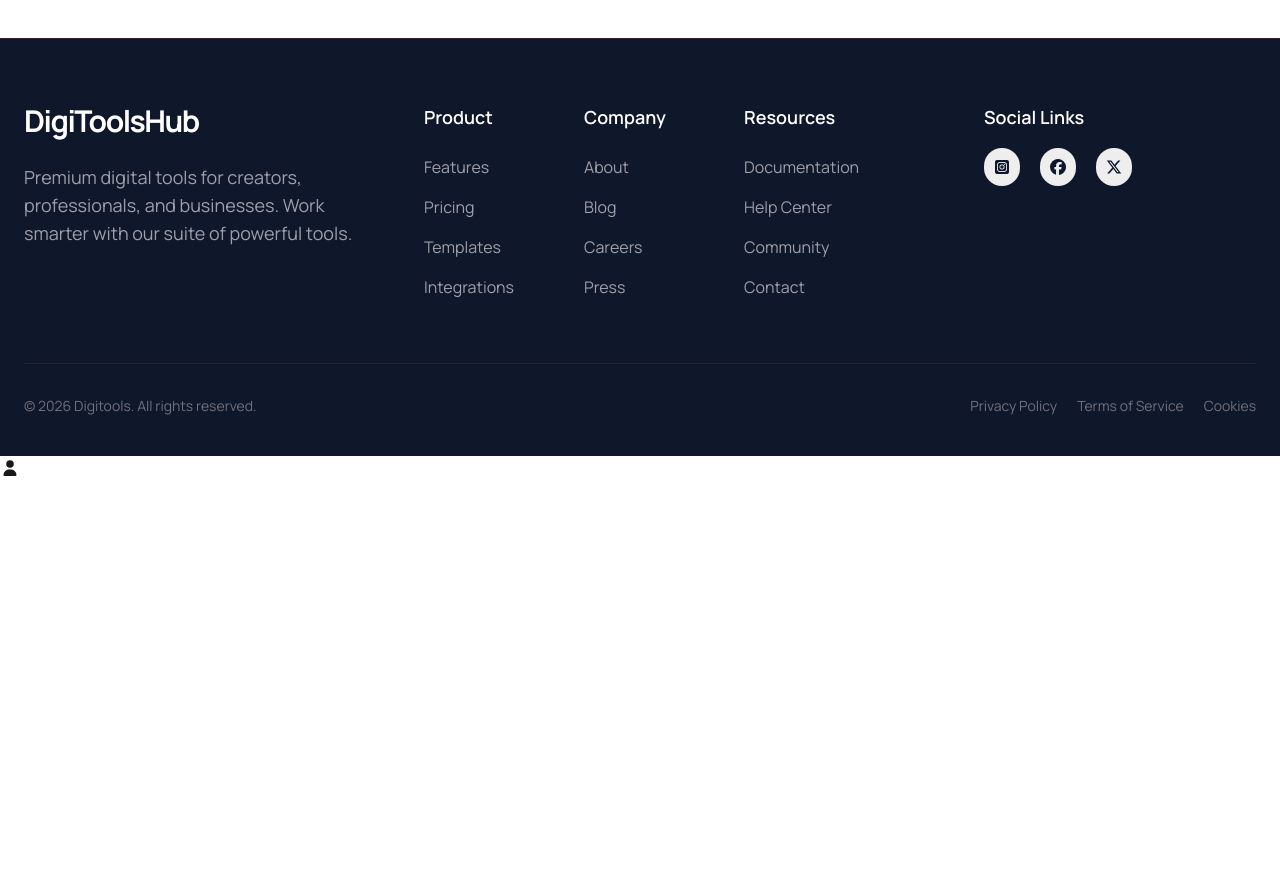
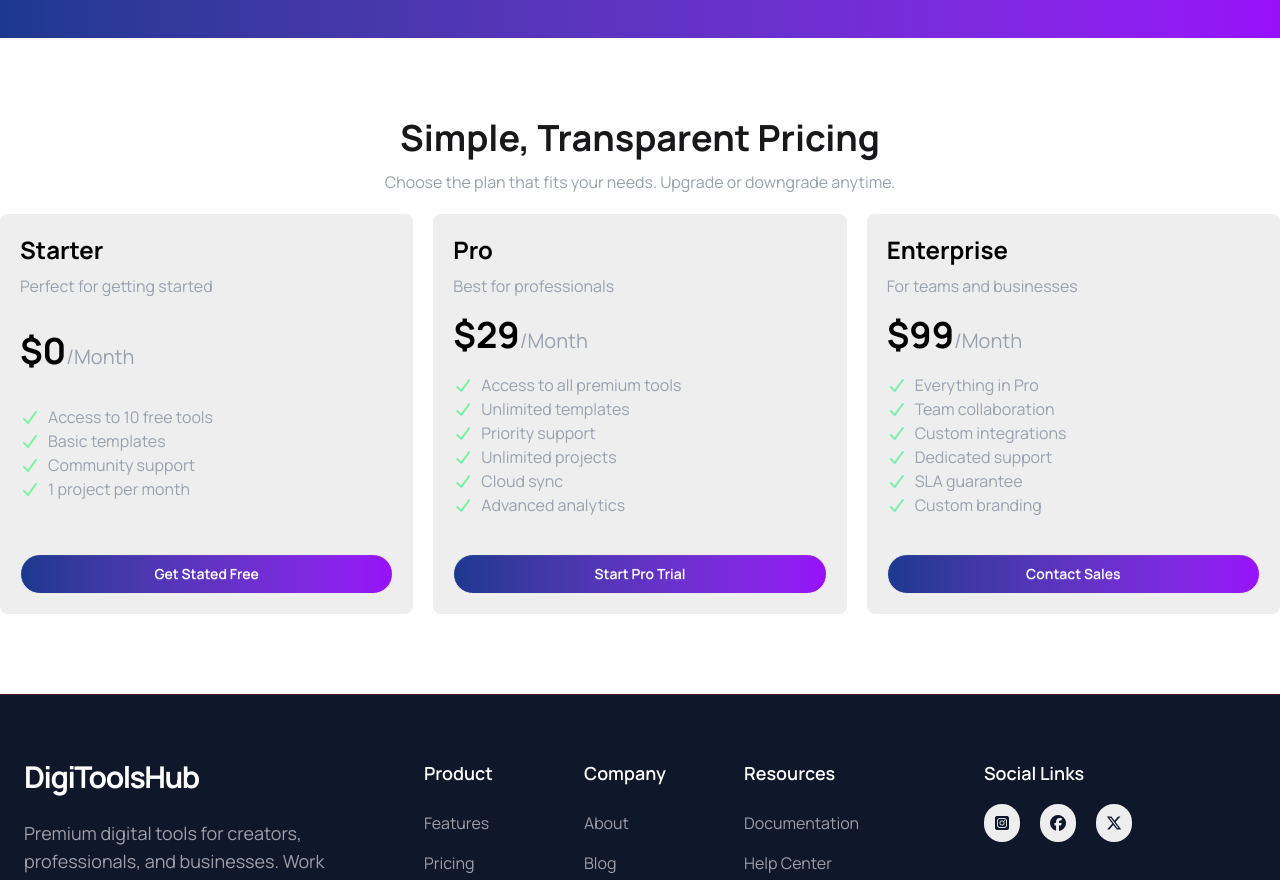
Before and after one commit to asm-ayesha/DigitToolHub, a React (Vite) app: page / in a window 1280 px wide. Shown: the part 924-1804 px from the top of the page. Before the commit the page ends 1404 px from the top, so only its background shows below. Built offline with nearby package versions, Linux system fonts and the light colour scheme.

Commit message:
trasnparent pricing section designe completede and btn click active card bg change and btn bg color change

```diff
--- a/src/App.jsx
+++ b/src/App.jsx
@@ -3,6 +3,7 @@ import './App.css'
 import Banner from './ccomponents/Banner'
 import Footer from './ccomponents/Footer'
 import NavBar from './ccomponents/Navbar'
+import Princing from './ccomponents/Princing'
 import StatsSection from './ccomponents/StatsSection'
 
 function App() {
@@ -14,7 +15,7 @@ function App() {
       <Banner></Banner>
       <StatsSection></StatsSection>
 
-
+      <Princing></Princing>
       <Footer></Footer>
 
     </>
--- a/src/ccomponents/Footer.jsx
+++ b/src/ccomponents/Footer.jsx
@@ -101,17 +101,17 @@ const Footer = () => {
                         <ul className="flex gap-5 text-zinc-400">
                             <li>
                                 <a href="#" className=" bg-base-300 rounded-full p-2 text-slate-900">
-                                    <i class="fa-brands fa-square-instagram"></i>
+                                    <i className="fa-brands fa-square-instagram"></i>
                                 </a>
                             </li>
                             <li>
                                 <a href="#" className="bg-base-300 rounded-full p-2 text-slate-900">
-                                    <i class="fa-brands fa-facebook"></i>
+                                    <i className="fa-brands fa-facebook"></i>
                                 </a>
                             </li>
                             <li>
                                 <a href="#" className="bg-base-300 rounded-full p-2 text-slate-900">
-                                    <i class="fa-brands fa-x-twitter"></i>
+                                    <i className="fa-brands fa-x-twitter"></i>
                                 </a>
                             </li>
 
--- a/src/ccomponents/Navbar.jsx
+++ b/src/ccomponents/Navbar.jsx
@@ -4,7 +4,7 @@ const NavBar = () => {
     return (
         <div className="navbar flex justify-around items-center shadow">
             <div >
-                <h2 className="text-transparent bg-clip-text bg-gradient-to-r from-blue-900 to-purple-600 text-3xl font-extrabold">DigiToolsHub</h2>
+                <h2 className="text-transparent bg-clip-text bg-linear-to-r from-blue-900 to-purple-600 text-3xl font-extrabold">DigiToolsHub</h2>
             </div>
             <div className="navbar-center hidden md:flex">
                 <ul className="menu menu-horizontal gap-10 px-1 text-lg">
@@ -29,7 +29,7 @@ const NavBar = () => {
             <div className="flex justify-between items-center gap-5">
                 <img src={cartIcon} alt="" />
                 <button className=''>Login</button>
-                <a className="btn bg-gradient-to-r from-blue-900 to-purple-600 rounded-full text-white">Get Started</a>
+                <a className="btn bg-linear-to-r from-blue-900 to-purple-600 rounded-full text-white">Get Started</a>
             </div>
         </div>
     );
--- /dev/null
+++ b/src/ccomponents/Princing.jsx
@@ -0,0 +1,130 @@
+import React, { useState } from 'react';
+
+const Princing = () => {
+const [activeCard, setActiveCard] = useState(null)
+
+    const handleButtonClick =(card) =>{
+        setActiveCard(card)
+    }
+    return (
+        <div className='max-w-7xl mx-auto my-20'>
+            <div className='text-center space-y-3 mb-5'>
+                <h2 className='text-4xl font-bold'>Simple, Transparent Pricing</h2>
+                <p className='text-gray-400'>Choose the plan that fits your needs. Upgrade or downgrade anytime.</p>
+            </div>
+            <div className='grid grid-cols-1 md:grid-cols-3 gap-5'>
+                {/* card 1 */}
+                <div className={`rounded-lg p-5 space-y-4 flex flex-col justify-between min-h-100
+                    ${activeCard === 'starter'? 'bg-linear-to-r from-blue-900 to-purple-600':'bg-base-300 '}`}>
+                    <div className='space-y-2'>
+                        <h4 className={`font-bold text-2xl ${activeCard === "starter"? "text-white": "text-black"}`}>Starter</h4>
+                    <p className='text-gray-400'>Perfect for getting started</p>
+                    </div>
+                    <div>
+                        <h2 className={`text-4xl font-bold ${activeCard === 'starter'? 'text-white': 'text-black'}`}>$0<span className='text-xl font-normal text-gray-400'>/Month</span></h2>
+                    </div>
+                    <ul>
+                        <li className='flex items-center gap-2'>
+                            <i class="fa-solid fa-check text-green-300"></i>
+                            <p className='text-gray-400'>Access to 10 free tools</p>
+                        </li>
+                        <li className='flex items-center gap-2'>
+                            <i class="fa-solid fa-check text-green-300" ></i>
+                            <p className='text-gray-400'>Basic templates</p>
+                        </li>
+                        <li className='flex items-center gap-2'>
+                            <i className="fa-solid fa-check text-green-300"></i>
+                            <p className='text-gray-400'>Community support</p>
+                        </li>
+                        <li className='flex items-center gap-2'>
+                            <i className="fa-solid fa-check text-green-300"></i>
+                            <p className='text-gray-400'>1 project per month</p>
+                        </li>
+                    </ul>
+                    <button  onClick={()=> handleButtonClick('starter')} className={`btn w-full   ${activeCard === 'starter' ? 'bg-white text-violet-600' : 'bg-linear-to-r from-blue-900 to-purple-600 text-white'} rounded-full mt-5`}>Get Stated Free</button>
+                </div>
+
+                {/* card 2 */}
+                <div className={`rounded-lg p-5 space-y-4 flex flex-col justify-between min-h-100
+                    ${activeCard === 'pro'? 'bg-linear-to-r from-blue-900 to-purple-600':'bg-base-300 '}`}>
+                    <div className='space-y-2'>
+                        <h4 className={`font-bold text-2xl ${activeCard === "pro"? "text-white": "text-black"}`}>Pro</h4>
+                    <p className='text-gray-400'>Best for professionals</p>
+                    </div>
+                    <div>
+                        <h2 className={`text-4xl font-bold ${activeCard === 'pro'? 'text-white': 'text-black'}`}>$29<span className='text-xl font-normal text-gray-400'>/Month</span></h2>
+                    </div>
+                    <ul>
+                        <li className='flex items-center gap-2'>
+                            <i className="fa-solid fa-check text-green-300"></i>
+                            <p className='text-gray-400'>Access to all premium tools</p>
+                        </li>
+                        <li className='flex items-center gap-2'>
+                            <i className="fa-solid fa-check text-green-300" ></i>
+                            <p className='text-gray-400'>Unlimited templates</p>
+                        </li>
+                        <li className='flex items-center gap-2'>
+                            <i className="fa-solid fa-check text-green-300"></i>
+                            <p className='text-gray-400'>Priority support</p>
+                        </li>
+                        <li className='flex items-center gap-2'>
+                            <i class="fa-solid fa-check text-green-300"></i>
+                            <p className='text-gray-400'>Unlimited projects</p>
+                        </li>
+                        <li className='flex items-center gap-2'>
+                            <i className="fa-solid fa-check text-green-300"></i>
+                            <p className='text-gray-400'>Cloud sync</p>
+                        </li>
+                        <li className='flex items-center gap-2'>
+                            <i className="fa-solid fa-check text-green-300"></i>
+                            <p className='text-gray-400'>Advanced analytics</p>
+                        </li>
+                    </ul>
+                    <button onClick={()=> handleButtonClick('pro')} className={`btn w-full   ${activeCard === 'pro' ? 'bg-white text-violet-600' : 'bg-linear-to-r from-blue-900 to-purple-600 text-white'} rounded-full mt-5`}>Start Pro Trial</button>
+                </div>
+
+                {/* card 3 */}
+                <div className={`rounded-lg p-5 space-y-4 flex flex-col justify-between min-h-100
+                    ${activeCard === 'enterprise'? 'bg-linear-to-r from-blue-900 to-purple-600':'bg-base-300 '}`}>
+                    <div className='space-y-2'>
+                        <h4 className={`font-bold text-2xl ${activeCard === "enterprise"? "text-white": "text-black"}`}>Enterprise</h4>
+                    <p className='text-gray-400'>For teams and businesses</p>
+                    </div>
+                    <div>
+                        <h2 className={`text-4xl font-bold ${activeCard === 'enterprise'? 'text-white': 'text-black'}`}>$99<span className='text-xl font-normal text-gray-400'>/Month</span></h2>
+                    </div>
+                    <ul>
+                        <li className='flex items-center gap-2'>
+                            <i className="fa-solid fa-check text-green-300"></i>
+                            <p className='text-gray-400'>Everything in Pro</p>
+                        </li>
+                        <li className='flex items-center gap-2'>
+                            <i className="fa-solid fa-check text-green-300" ></i>
+                            <p className='text-gray-400'>Team collaboration</p>
+                        </li>
+                        <li className='flex items-center gap-2'>
+                            <i className="fa-solid fa-check text-green-300"></i>
+                            <p className='text-gray-400'>Custom integrations</p>
+                        </li>
+                        <li className='flex items-center gap-2'>
+                            <i className="fa-solid fa-check text-green-300"></i>
+                            <p className='text-gray-400'>Dedicated support</p>
+                        </li>
+                        <li className='flex items-center gap-2'>
+                            <i className="fa-solid fa-check text-green-300"></i>
+                            <p className='text-gray-400'>SLA guarantee</p>
+                        </li>
+                        <li className='flex items-center gap-2'>
+                            <i className="fa-solid fa-check text-green-300"></i>
+                            <p className='text-gray-400'>Custom branding</p>
+                        </li>
+                    </ul>
+                    <button  onClick={()=> handleButtonClick('enterprise')} className={`btn w-full   ${activeCard === 'enterprise' ? 'bg-white text-violet-600' : 'bg-linear-to-r from-blue-900 to-purple-600 text-white'} rounded-full mt-5`}>Contact Sales</button>
+                </div>
+
+            </div>
+        </div>
+    );
+};
+
+export default Princing;
--- a/src/ccomponents/StatsSection.jsx
+++ b/src/ccomponents/StatsSection.jsx
@@ -2,19 +2,19 @@ import React from 'react';
 
 const StatsSection = () => {
     return (
-        <div className="bg-gradient-to-r from-blue-900 to-purple-600 mb-20">
+        <div className="bg-linear-to-r from-blue-900 to-purple-600 my-20">
             <div className='grid grid-cols-3 items-center text-center py-10 '>
                 <div className='space-y-4'>
                     <h2 className='text-4xl font-bold text-white'>50K+</h2>
-                    <p className='text-violet-400/100'>Active Users</p>
+                    <p className='text-violet-400'>Active Users</p>
                 </div>
                 <div className='space-y-4 border-x-2 border-violet-400/50'>
                     <h2 className='text-4xl font-bold text-white'>200K+</h2>
-                    <p className='text-violet-400/100'>Premium Tools</p>
+                    <p className='text-violet-400'>Premium Tools</p>
                 </div>
                 <div className='space-y-4'>
                     <h2 className='text-4xl font-bold text-white'>4.9</h2>
-                    <p className='text-violet-400/100'>Rating</p>
+                    <p className='text-violet-400'>Rating</p>
                 </div>
             </div>
         </div>
--- a/src/main.jsx
+++ b/src/main.jsx
@@ -3,13 +3,12 @@ import { createRoot } from 'react-dom/client'
 import './index.css'
 import App from './App.jsx'
 import { FontAwesomeIcon } from '@fortawesome/react-fontawesome'
-import { faUser } from '@fortawesome/free-solid-svg-icons'
 import '@fortawesome/fontawesome-free/css/all.min.css';
 
 
 createRoot(document.getElementById('root')).render(
   <StrictMode>
     <App />
-    <FontAwesomeIcon icon={faUser} />
+    <FontAwesomeIcon  />
   </StrictMode>,
 )
```
Also changed, not shown: src/ccomponents/Banner.jsx (+3 -4 lines).
